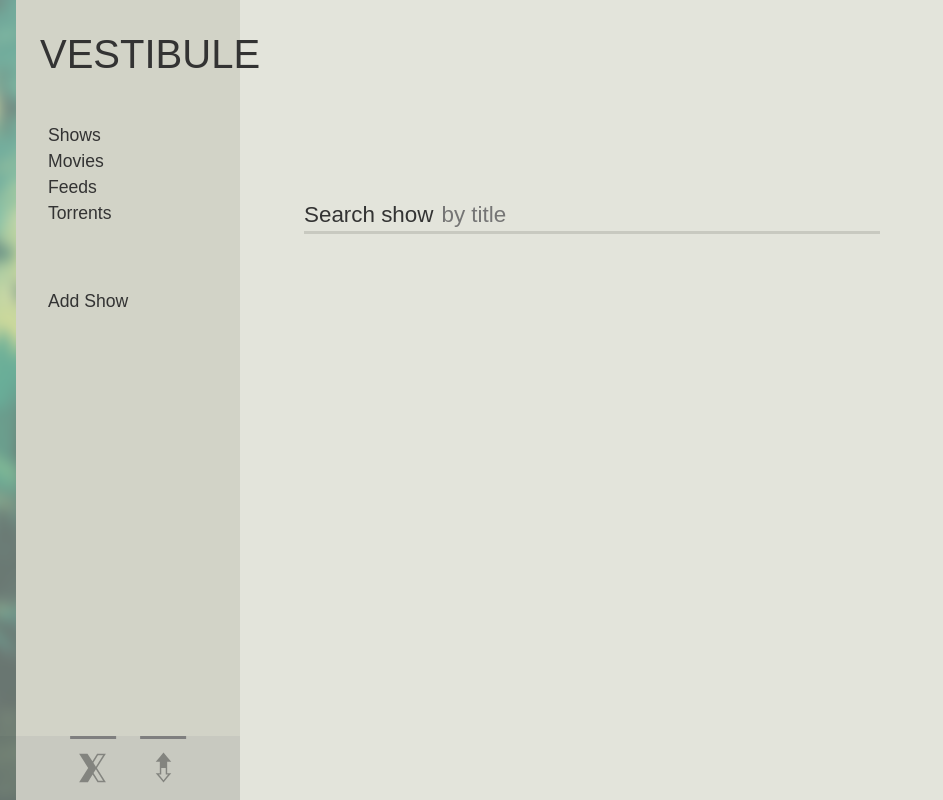
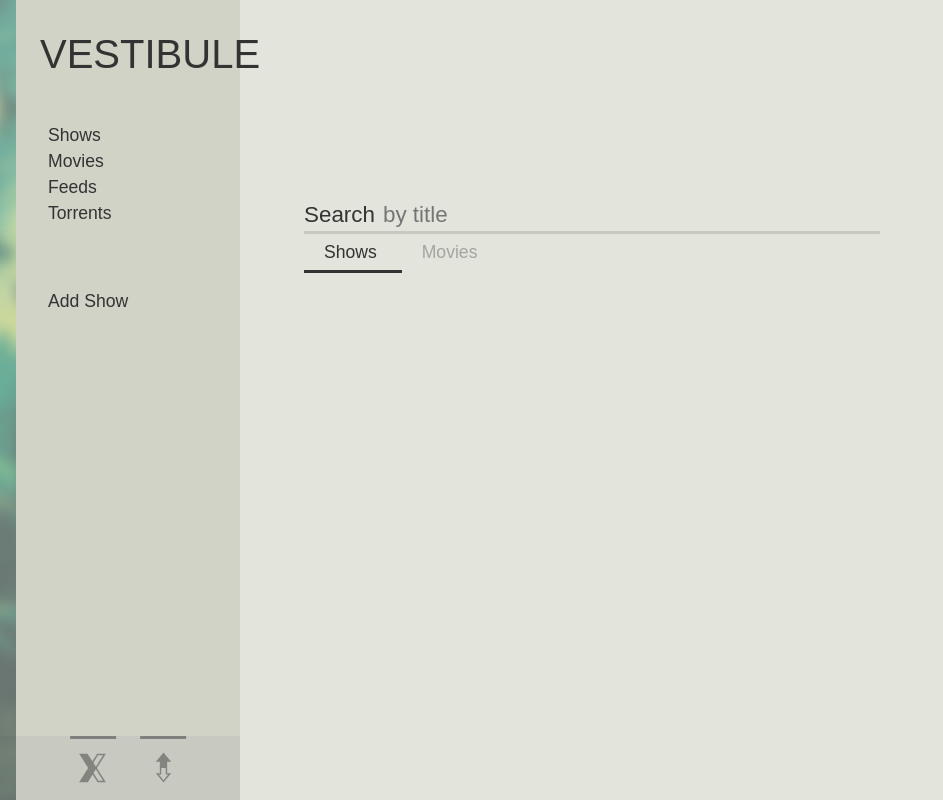
Before and after one commit to benella/vestibule, a Django app: page /movies/add in a window 1280 px wide. Shown: the whole page, without its empty margins (0-943 px from the left). Run offline with Django 3.2, Linux system fonts and the light colour scheme; data comes from the database, SQL or seed files in the repository; data that the repository does not hold is empty; some libraries are stand-ins or nearby versions; some web fonts are replaced.

Commit message:
Movies: Allow searching and adding movies.

```diff
--- a/shows/templates/show/add_show.html
+++ b/shows/templates/show/add_show.html
@@ -8,9 +8,22 @@
 {% block main_panel %}
     <div id="add-show-main-panel">
         <section id="search-panel">
-            <p>Search show</p>
+            <p>Search</p>
             <input type="text" id="search-term" placeholder="by title" onkeyup="search_show()">
             <div id="search-panel-strip"></div>
+        </section>
+
+        <section id="searchMode">
+            <span id="searchModeShows"
+                  onclick="choose_search_mode(this, window.ShowType.SHOW)"
+                  class="search-mode search-mode-chosen">
+                Shows
+            </span>
+            <span id="searchModeMovies"
+                  onclick="choose_search_mode(this, window.ShowType.MOVIE)"
+                  class="search-mode">
+                Movies
+            </span>
         </section>
 
         <section id="searchResults">
@@ -21,6 +34,7 @@
 
         <form id="new-show-form" method="post" hidden>{% csrf_token %}
             <div id="inputName">{{ form.imdb_id }}</div>
+            <div id="inputType">{{ form.type }}</div>
             <input id="submitScore" type="submit">
         </form>
     </div>
--- a/shows/views.py
+++ b/shows/views.py
@@ -5,6 +5,7 @@ from django.urls import reverse
 from django.http import HttpResponseRedirect
 
 from imdb import IMDb
+from common import ShowType
 
 
 def search_show(request, title):
@@ -12,9 +13,15 @@ def search_show(request, title):
     subscribed_shows_imdb_ids = [show.imdb_id for show in Show.objects.all()]
     results = ia.search_movie(title)
     filtered_results = list()
+    show_type = ""
 
     for result in results:
-        if result.get("kind") not in ["tv series", "tv miniseries"]:
+        if result.get("kind") in ["tv series", "tv miniseries"]:
+            show_type = ShowType.SHOW
+
+        elif result.get("kind") == "movie":
+            show_type = ShowType.MOVIE
+        else:
             print("skipping {} (kind: {})".format(result.get("title"), result.get("kind")))
             continue
 
@@ -24,7 +31,8 @@ def search_show(request, title):
             "full-size cover url": result.get("cover url"),
             "imdb_id": result.getID(),
             "imdb_link": "https://www.imdb.com/title/tt{id}".format(id=result.getID()),
-            "subscribed": result.getID() in subscribed_shows_imdb_ids
+            "subscribed": result.getID() in subscribed_shows_imdb_ids,
+            "type": show_type,
         })
 
     return JsonResponse({"filtered": filtered_results})
@@ -45,10 +53,18 @@ def update_show_info(request, title):
 class AddShowView(generic.CreateView):
     model = Show
     template_name = "show/add_show.html"
-    fields = ["imdb_id"]
+    fields = ["imdb_id", "type"]
 
     def get_success_url(self):
-        return reverse("shows:details", kwargs={'slug': self.object.slug})
+        show_type = self.request.POST.get("type")
+        view_name = ""
+        if show_type == ShowType.SHOW:
+            view_name = "shows:details"
+        elif show_type == ShowType.MOVIE:
+            view_name = "movies:details"
+        else:
+            raise ValueError("Unknown show type: {}".format(show_type))
+        return reverse(view_name, kwargs={'slug': self.object.slug})
 
 
 class ShowDetails(generic.DetailView):
--- a/static/css/add_show.css
+++ b/static/css/add_show.css
@@ -49,6 +49,11 @@
     background-color: #ddded4;
     cursor: pointer;
     transition: 0.3s;
+    display: none;
+}
+
+.show-wrap.search-result-display {
+    display: block !important;
 }
 
 .show-wrap:hover {
@@ -64,7 +69,7 @@
 }
 
 .subscribed-tag,
-.add-show-tag{
+.add-show-tag {
     font-size: 0.9em;
     margin-top: 1px;
     color: #a7a99e;
@@ -77,3 +82,29 @@ img.show-poster {
     max-width: 7rem;
     height: 4rem;
 }
+
+.search-mode {
+    font-size: 1.1em;
+    color: #A4A5A0;
+    border-bottom: solid 3px var(--main-color);
+    padding: 0 20px 8px;
+    transition: 0.3s;
+    cursor: pointer;
+}
+
+.search-mode:hover {
+    color: #333333;
+}
+
+.search-mode p {
+    color: inherit;
+}
+
+.search-mode-chosen {
+    color: #333333;
+    border-bottom: solid 3px #333333;
+}
+
+#searchMode {
+    padding-top: 8px;
+}
--- a/static/js/add_show.js
+++ b/static/js/add_show.js
@@ -1,11 +1,30 @@
-function add_show(show) {
+function add_show(show, type) {
     let imdb_id = show.getAttribute("data-imdb-id");
     let imdb_input = document.getElementById("id_imdb_id");
     imdb_input.value = imdb_id;
+    let type_input = document.getElementById("id_type");
+    type_input.value = type;
     document.getElementById("new-show-form").submit();
 }
 
+window.ShowType = Object.freeze({
+    SHOW: 'Show',
+    MOVIE: 'Movie',
+});
+
 window.last_promise = 0;
+window.search_mode = window.ShowType.SHOW;
+
+function choose_search_mode(mode_element, mode_text) {
+    $(".search-mode").removeClass('search-mode-chosen');
+    mode_element.classList.add('search-mode-chosen');
+    window.search_mode = mode_text;
+
+    const classToDisplay = mode_text === ShowType.MOVIE ? 'result-mode-movie' : 'result-mode-show';
+
+    $(".show-wrap").removeClass("search-result-display");
+    $(`.${classToDisplay}`).addClass("search-result-display");
+}
 
 function search_show() {
     let title = document.getElementById("search-term").value;
@@ -34,15 +53,27 @@ function update_from_results(results_div, data, promise_timestamp) {
 
 function create_formatted_results(show_data) {
     let subscribe = `<p class="add-show-tag">Add Show</p>`;
-    let action_tags = `data-imdb-id="${show_data["imdb_id"]}" onclick="add_show(this)"`;
+    let action_tags = `data-imdb-id="${show_data["imdb_id"]}" onclick="add_show(this, \'${show_data["type"]}\')"`;
 
     if (show_data["subscribed"] === true) {
         subscribe = `<p class="subscribed-tag">Already Subscribed</p>`;
         action_tags = "";
     }
 
-    return `
-        <div class="show-wrap" ${action_tags}>
+    let mode_class = "";
+
+    if (show_data["type"] === ShowType.SHOW) {
+        mode_class = " result-mode-show";
+    } else if (show_data["type"] === ShowType.MOVIE) {
+        mode_class = " result-mode-movie";
+        subscribe = `<p class="add-show-tag">Add Movie</p>`;
+    }
+
+    if (show_data["type"] === window.search_mode)
+        mode_class += ' search-result-display';
+
+        return `
+        <div class="show-wrap ${mode_class}" ${action_tags}>
             <img alt="${show_data["title"]}" src="${show_data["full-size cover url"]}" class="show-poster">
             <div class="show-data-wrap">
                 <p class="show-title">${show_data["title"]} <span class="bullet">•</span> <span class="show-year">${show_data["year"]}</span></p>
```
